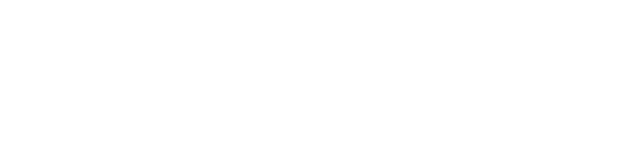
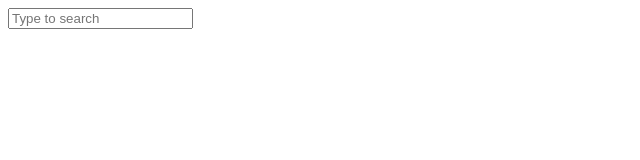
Before and after one commit to HanSolo0001/Awesome-CSS-Search-Box, a plain HTML site: page index.html in a window 1280 px wide. Shown: the whole page, without its empty margins (0-640 px from the left). Drawn offline with Linux system fonts and the light colour scheme.

Commit message:
Added HTML text and tags

```diff
--- a/index.html
+++ b/index.html
@@ -10,7 +10,12 @@
 </head>
 
 <body>
+    <div class="search-box">
+        <input class="search-txt" type="text" name="" placeholder="Type to search">
+        <a class="search-btn" href="#">
 
+        </a>
+    </div>
 </body>
 
 </html>
```
